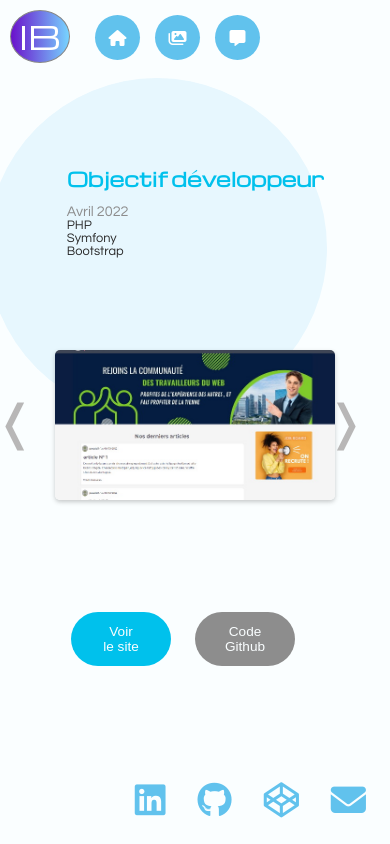
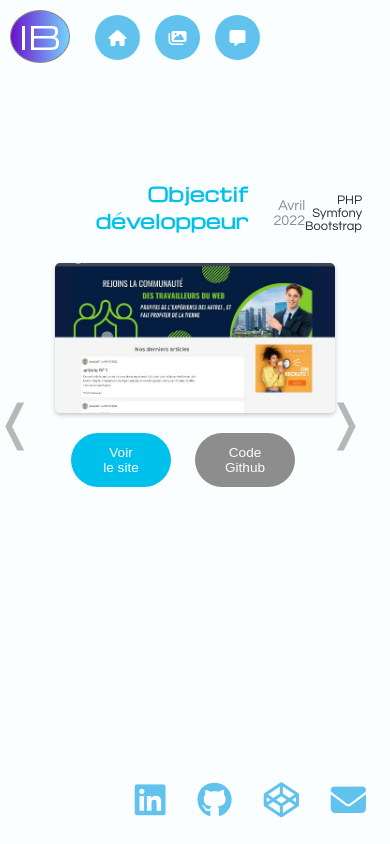
Before and after one commit to idress-b/cv-react, a React (Create React App) app: page /projet1 in a window 390 px wide. Built offline with nearby package versions, Linux system fonts and the light colour scheme.

Commit message:
adding grid to project.js

```diff
--- a/src/style/pages/_project.scss
+++ b/src/style/pages/_project.scss
@@ -6,32 +6,59 @@
   justify-content: space-between;
   align-items: center;
 
+  // .project-main {
+  //   display: flex;
+  //   flex-direction: column;
+  //   flex-grow: 1;
+
+  //   .project-content {
+  //     margin: auto;
+  //     position: relative;
+  //     &:after {
+  //       content: "";
+  //       height: 340px;
+  //       width: 340px;
+  //       // border: 1px solid $color-2;
+  //       background: $color-3;
+  //       border-radius: 50%;
+  //       position: absolute;
+  //       bottom: -100px;
+  //       left: -80px;
+  //       z-index: -1;
+
+  //       @media screen and (max-width: 650px) {
+  //         // height: 200px;
+  //         // width: 200px;
+  //         bottom: -160px;
+  //         left: -80px;
+  //       }
+  //     }
   .project-main {
-    display: flex;
-    flex-direction: column;
-    flex-grow: 1;
+    // margin: 8rem 1rem 0;
+    display: grid;
+    grid-template-columns: 33% 67%;
+    position: relative;
+    text-align: right;
+
+    @media screen and (max-width: 810px) {
+      grid-template-columns: 25% 75%;
+    }
+    @media screen and (max-width: 700px) {
+      grid-template-columns: 1fr;
+      grid-template-rows: 100px 1fr;
+    }
+    @media screen and (max-height: 600px) {
+      margin: 3rem 1rem 0;
+    }
 
     .project-content {
-      margin: auto;
-      position: relative;
-      &:after {
-        content: "";
-        height: 340px;
-        width: 340px;
-        // border: 1px solid $color-2;
-        background: $color-3;
-        border-radius: 50%;
-        position: absolute;
-        bottom: -100px;
-        left: -80px;
-        z-index: -1;
+      margin-right: 20px;
 
-        @media screen and (max-width: 650px) {
-          // height: 200px;
-          // width: 200px;
-          bottom: -160px;
-          left: -80px;
-        }
+      @media screen and (max-width: 700px) {
+        display: flex;
+        justify-content: space-between;
+        align-items: center;
+        padding: 0 0.5rem;
       }
       h1 {
         font-size: 3rem;
```
